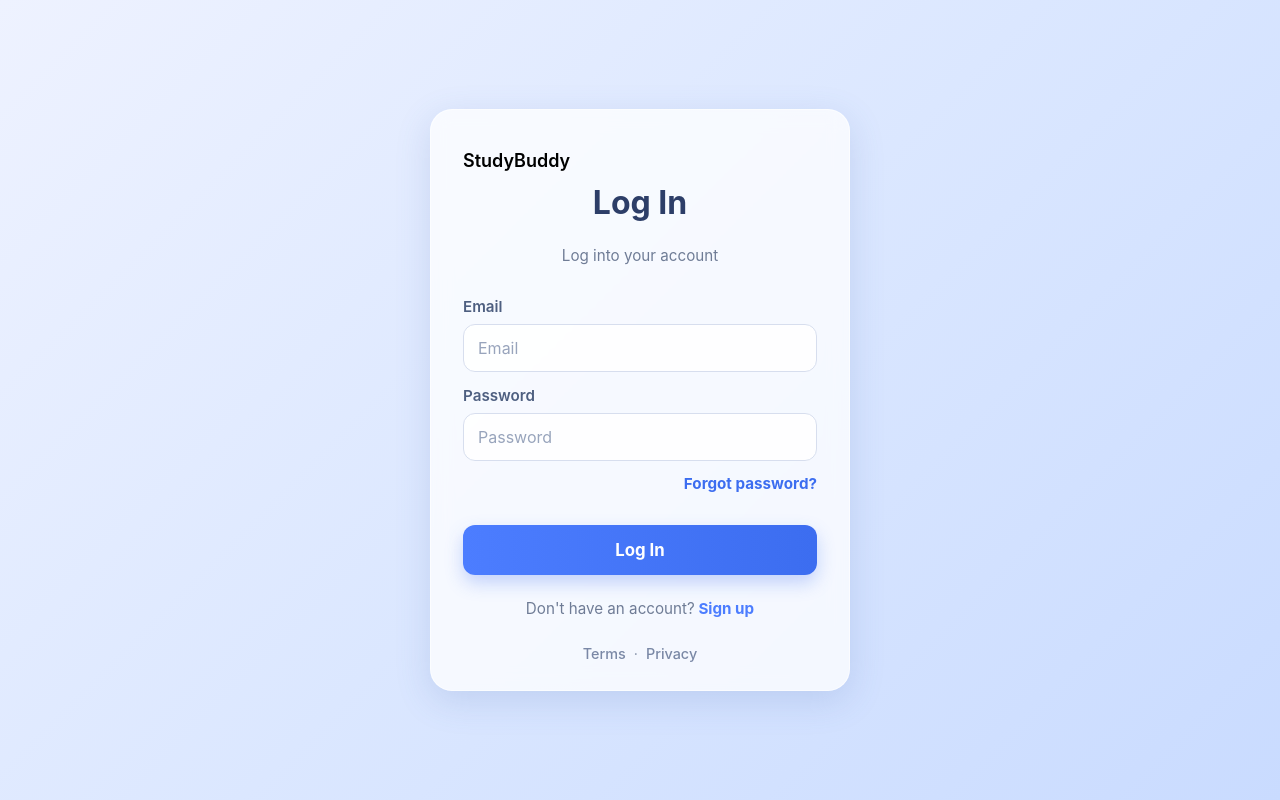
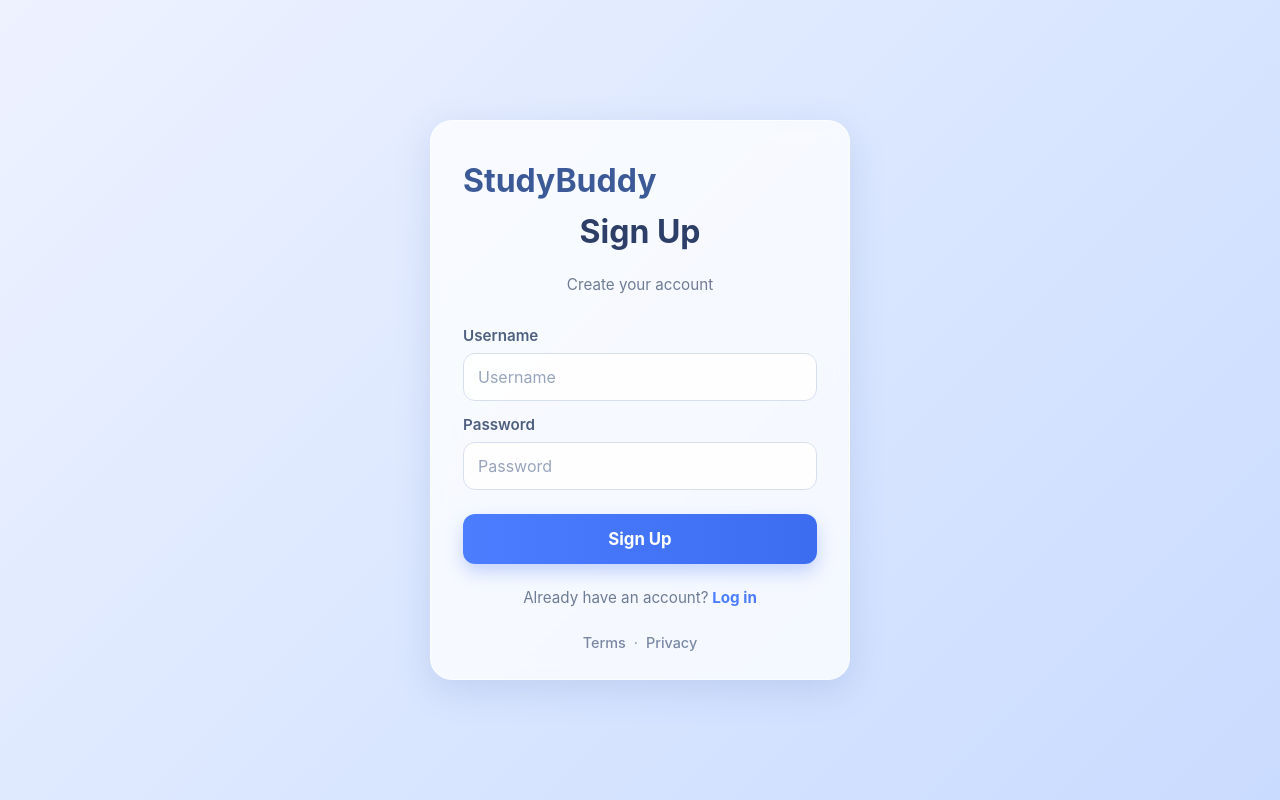
Before and after one commit to ahmedjlidi/Web-Project, a React (Vite) app: page /signup in a window 1280 px wide. Built offline with nearby package versions, Linux system fonts and the light colour scheme.

Commit message:
Rewrote css but kept smooth animations and gradients

```diff
--- a/src/App.jsx
+++ b/src/App.jsx
@@ -1,20 +1,17 @@
-
-import SignInUpForm from './SignInUp'
 import { BrowserRouter as Router, Routes, Route } from "react-router-dom";
-import Home from "./pages/Home.jsx";
-import SignInUp from "./SignInUp.jsx";
-import Dashboard from "./pages/Dashboard.jsx";
+import Home from "./pages/Home";
+import Authentication from "./pages/Authentication";
 
 function App() {
   return (
     <Router>
       <Routes>
         <Route path="/" element={<Home />} />
-        <Route path="/signin" element={<SignInUp />} />
-        <Route path="/signup" element={<SignInUp />} />
-        <Route path="/dashboard" element={<Dashboard />} />
+        <Route path="/signin" element={<Authentication state="login" />} />
+        <Route path="/signup" element={<Authentication state="signup" />} />
       </Routes>
     </Router>
   );
 }
+
 export default App
--- a/src/SignInUp.jsx
+++ /dev/null
@@ -1,59 +0,0 @@
-import { useState } from 'react';
-import { useNavigate } from 'react-router-dom';
-import './SignInUp.css';
-
-function SignInUpForm() {
-    const [isLogin, setSignIn] = useState(true);
-    const navigate = useNavigate();
-
-    function toggleSignUp() {
-        setSignIn(!isLogin);
-    }
-
-    const handleAuth = (e) => {
-        e.preventDefault();
-        navigate('/dashboard');
-    };
-
-    return (
-        <div className="page">
-            <form className="form" onSubmit={handleAuth}>
-                <div className="logo">StudyBuddy</div>
-
-                {isLogin ? <h2>Log In</h2> : <h2>Sign Up</h2>}
-                <p className="subtitle">
-                    {isLogin ? "Log into your account" : "Create your account"}
-                </p>
-
-                <label htmlFor="email">Email</label>
-                <input type="email" placeholder="Email" id="email" required />
-
-                <label htmlFor="password">Password</label>
-                <input type="password" placeholder="Password" id="password" required />
-
-                {isLogin && (
-                    <div className="extra-link">
-                        <a href="/forgot-password">Forgot password?</a>
-                    </div>
-                )}
-
-                <button type="submit">{isLogin ? "Log In" : "Sign Up"}</button>
-
-                <p>
-                    {isLogin ? "Don't have an account?" : "Already have an account?"}
-                    <span onClick={toggleSignUp} style={{ cursor: "pointer", color: "#4c7dff", fontWeight: 'bold' }}>
-                        {isLogin ? " Sign up" : " Log in"}
-                    </span>
-                </p>
-
-                <div className="footer-links">
-                    <a href="/terms">Terms</a>
-                    <span>·</span>
-                    <a href="/privacy">Privacy</a>
-                </div>
-            </form>
-        </div>
-    );
-}
-
-export default SignInUpForm;
--- a/src/SignInUp.css
+++ b/src/pages/Authentication.css
@@ -145,14 +145,14 @@ body {
     text-decoration: underline;
 }
 
-.footer-links {
+.footer {
     margin-top: 24px;
     text-align: center;
     font-size: 0.9rem;
     color: #8a96ad;
 }
 
-.footer-links a {
+.footer a {
     color: #7a88a6;
     font-weight: 500;
     margin: 0 8px;
--- /dev/null
+++ b/src/pages/Authentication.jsx
@@ -0,0 +1,85 @@
+import { useEffect, useState } from 'react'
+import './Authentication.css'
+
+function Authentication({ state }) {
+    const [isLogin, setSignIn] = useState(true)
+    const [user, setUser] = useState('')
+    const [pwd, setPwd] = useState('')
+    const [success, setSuccess] = useState(false)
+
+    function toggleSignUp() {
+        setSignIn(!isLogin)
+        setSuccess(false)
+        setUser('')
+        setPwd('')
+    }
+
+    function handleSubmit(e) {
+        e.preventDefault()
+    }
+
+    useEffect(() => {
+        if (state !== "login") toggleSignUp()
+    }, [])
+
+    return (
+        <div className="page">
+            <form className="form" onSubmit={handleSubmit}>
+                <div className="logo">StudyBuddy</div>
+
+                {isLogin ? <h2>Log In</h2> : <h2>Sign Up</h2>}
+                <p className="subtitle">
+                    {isLogin ? "Log into your account" : "Create your account"}
+                </p>
+
+                {success && isLogin && (
+                    <p className="success-message">Login successful</p>
+                )}
+
+                <label htmlFor="username">Username</label>
+                <input
+                    type="text"
+                    placeholder="Username"
+                    name="username"
+                    id="username"
+                    value={user}
+                    onChange={(e) => setUser(e.target.value)}
+                    required
+                />
+
+                <label htmlFor="password">Password</label>
+                <input
+                    type="password"
+                    placeholder="Password"
+                    id="password"
+                    value={pwd}
+                    onChange={(e) => setPwd(e.target.value)}
+                    required
+                />
+
+                {isLogin && (
+                    <div className="extra-link">
+                        <a href="/forgot-password">Forgot password?</a>
+                    </div>
+                )}
+
+                <button type="submit">{isLogin ? "Log In" : "Sign Up"}</button>
+
+                <p>
+                    {isLogin ? "Don't have an account?" : "Already have an account?"}
+                    <span onClick={toggleSignUp} style={{ cursor: "pointer", color: "#4c7dff", fontWeight: 'bold' }}>
+                        {isLogin ? " Sign up" : " Log in"}
+                    </span>
+                </p>
+
+                <div className="footer">
+                    <a href="/terms">Terms</a>
+                    <span>·</span>
+                    <a href="/privacy">Privacy</a>
+                </div>
+            </form>
+        </div>
+    )
+}
+
+export default Authentication
--- /dev/null
+++ b/src/pages/login.jsx
@@ -0,0 +1,6 @@
+import { useState, useRef } from "react";
+
+
+function login() {
+
+}
```
